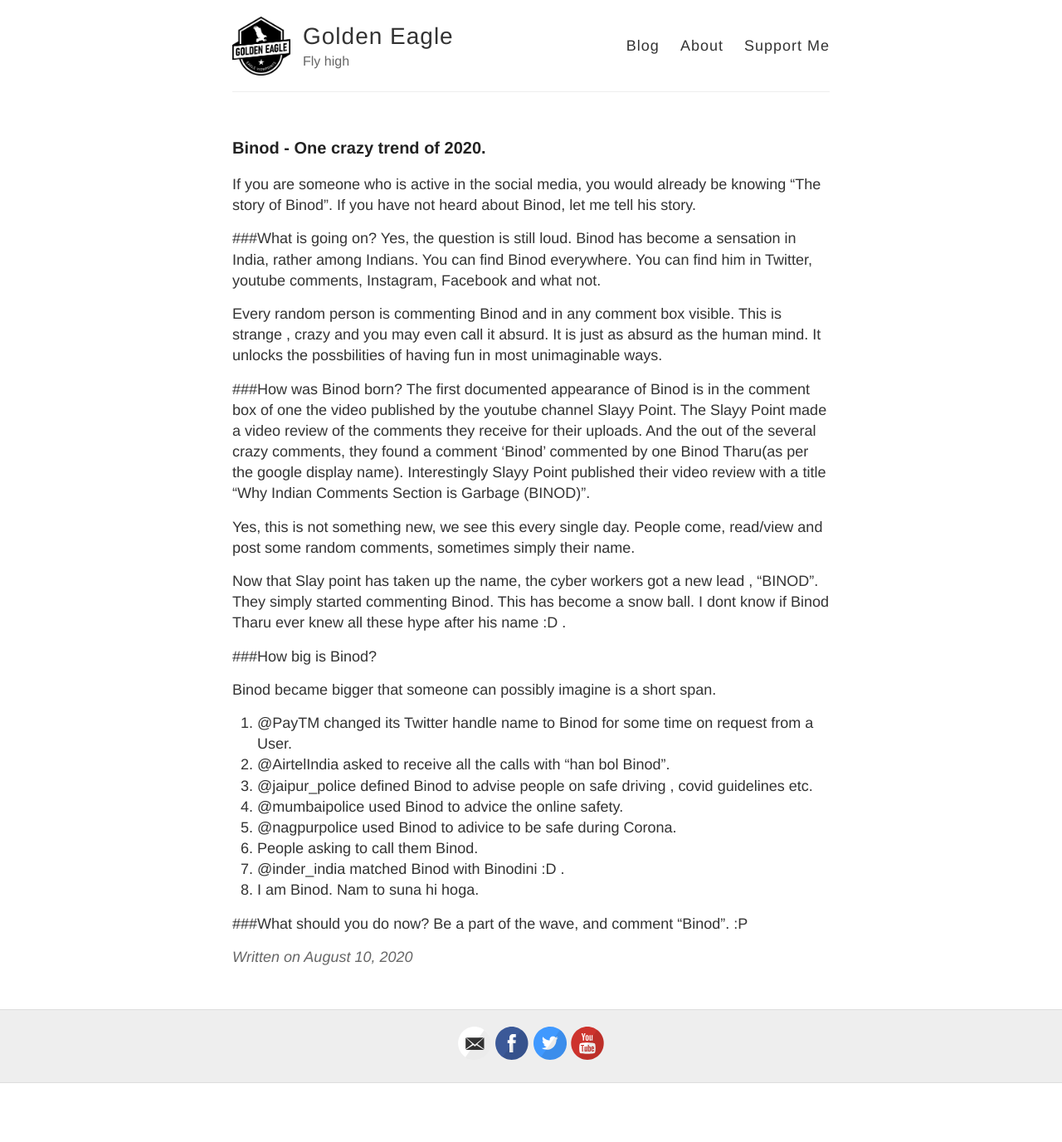
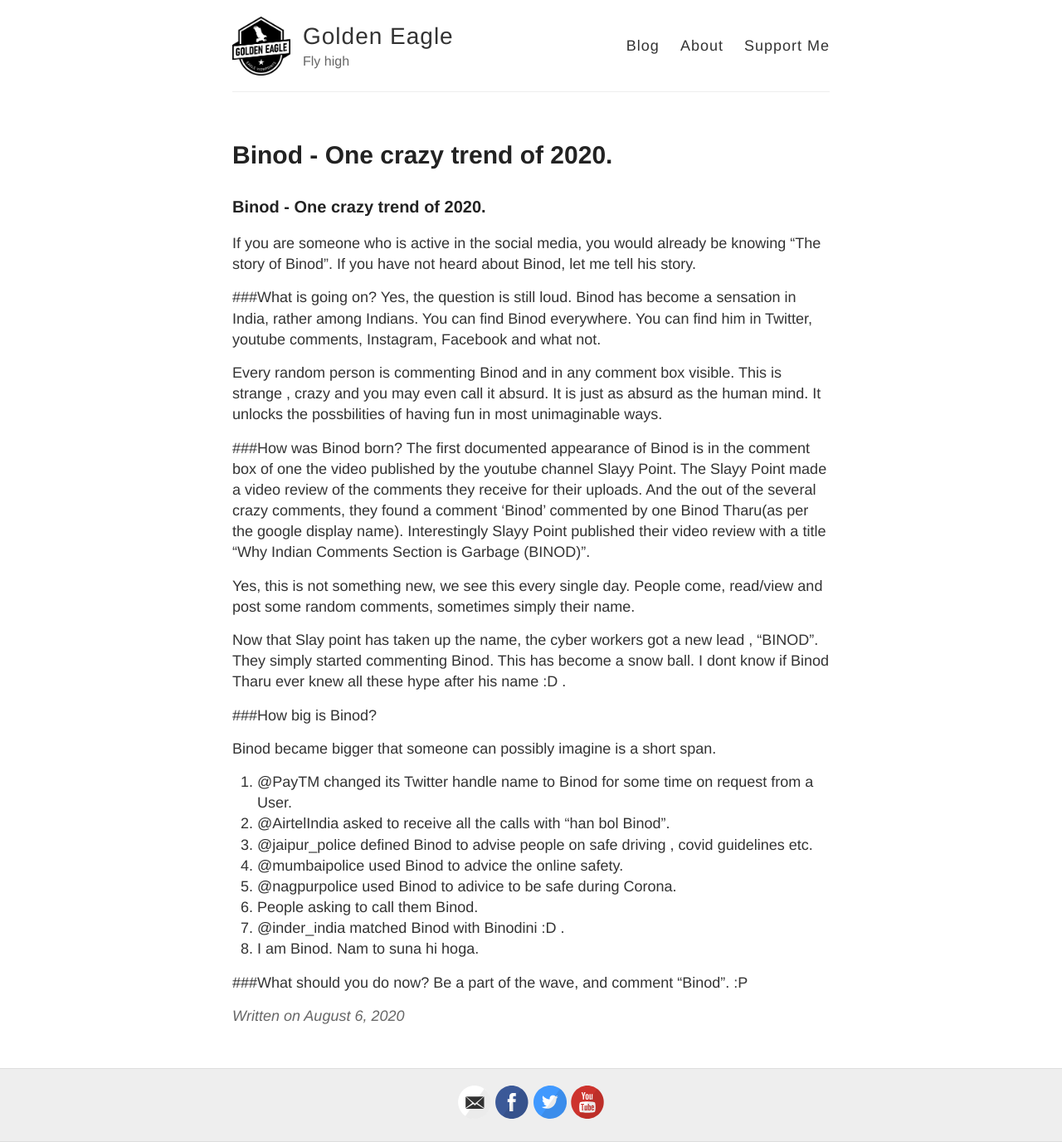
Before and after one commit to golden-eagle-blog/golden-eagle-blog.github.io, a Jekyll site: the page built from _posts/2020-08-06-Binod-One-crazy-trend-of-2020.md, in a window 1280 px wide. Shown: the whole page at 83% size. Built offline with Jekyll 4.4.1, drawn with Linux system fonts in a browser that asks for light colours; our own code applies the rules of GitHub Pages for plain Markdown files; comment, search, counter and statistics services are not loaded; before the commit the page ends 1305 px from its top, so only the background shows below that.

Commit message:
Update 2020-08-06-Binod-One-crazy-trend-of-2020.md

```diff
--- a/_posts/2020-08-06-Binod-One-crazy-trend-of-2020.md
+++ b/_posts/2020-08-06-Binod-One-crazy-trend-of-2020.md
@@ -1,6 +1,6 @@
 ---
 layout: post
-title: "Binod" - One crazy trend of 2020.
+title: Binod - One crazy trend of 2020.
 ---
 
 ### Binod - One crazy trend of 2020.
```
